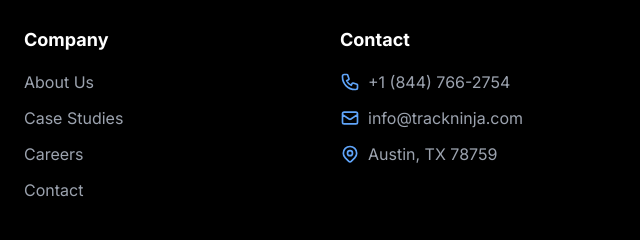
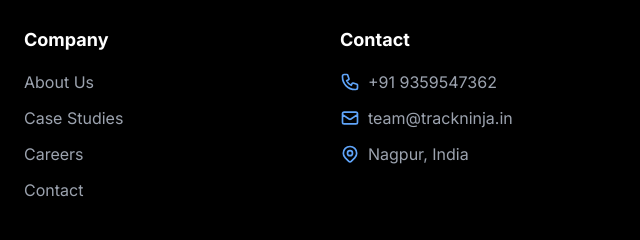
Before and after one commit to shantanu1111/trackninja, a plain HTML site: page index.html in a window 1280 px wide. Shown: the part 7196-7436 px from the top of the page, 640-1280 px from the left. Drawn offline with nearby package versions, Linux system fonts and the light colour scheme.

Commit message:
Update index.html

```diff
--- a/index.html
+++ b/index.html
@@ -844,20 +844,20 @@
                             <svg class="w-5 h-5 mr-2 text-blue-400" fill="none" stroke="currentColor" viewBox="0 0 24 24">
                                 <path stroke-linecap="round" stroke-linejoin="round" stroke-width="2" d="M3 5a2 2 0 012-2h3.28a1 1 0 01.948.684l1.498 4.493a1 1 0 01-.502 1.21l-2.257 1.13a11.042 11.042 0 005.516 5.516l1.13-2.257a1 1 0 011.21-.502l4.493 1.498a1 1 0 01.684.949V19a2 2 0 01-2 2h-1C9.716 21 3 14.284 3 6V5z"/>
                             </svg>
-                            +1 (844) 766-2754
+                            +91 9359547362
                         </li>
                         <li class="flex items-center">
                             <svg class="w-5 h-5 mr-2 text-blue-400" fill="none" stroke="currentColor" viewBox="0 0 24 24">
                                 <path stroke-linecap="round" stroke-linejoin="round" stroke-width="2" d="M3 8l7.89 5.26a2 2 0 002.22 0L21 8M5 19h14a2 2 0 002-2V7a2 2 0 00-2-2H5a2 2 0 00-2 2v10a2 2 0 002 2z"/>
                             </svg>
-                            info@trackninja.com
+                            team@trackninja.in
                         </li>
                         <li class="flex items-center">
                             <svg class="w-5 h-5 mr-2 text-blue-400" fill="none" stroke="currentColor" viewBox="0 0 24 24">
                                 <path stroke-linecap="round" stroke-linejoin="round" stroke-width="2" d="M17.657 16.657L13.414 20.9a1.998 1.998 0 01-2.827 0l-4.244-4.243a8 8 0 1111.314 0z"/>
                                 <path stroke-linecap="round" stroke-linejoin="round" stroke-width="2" d="M15 11a3 3 0 11-6 0 3 3 0 016 0z"/>
                             </svg>
-                            Austin, TX 78759
+                            Nagpur, India
                         </li>
                     </ul>
                 </div>
```
